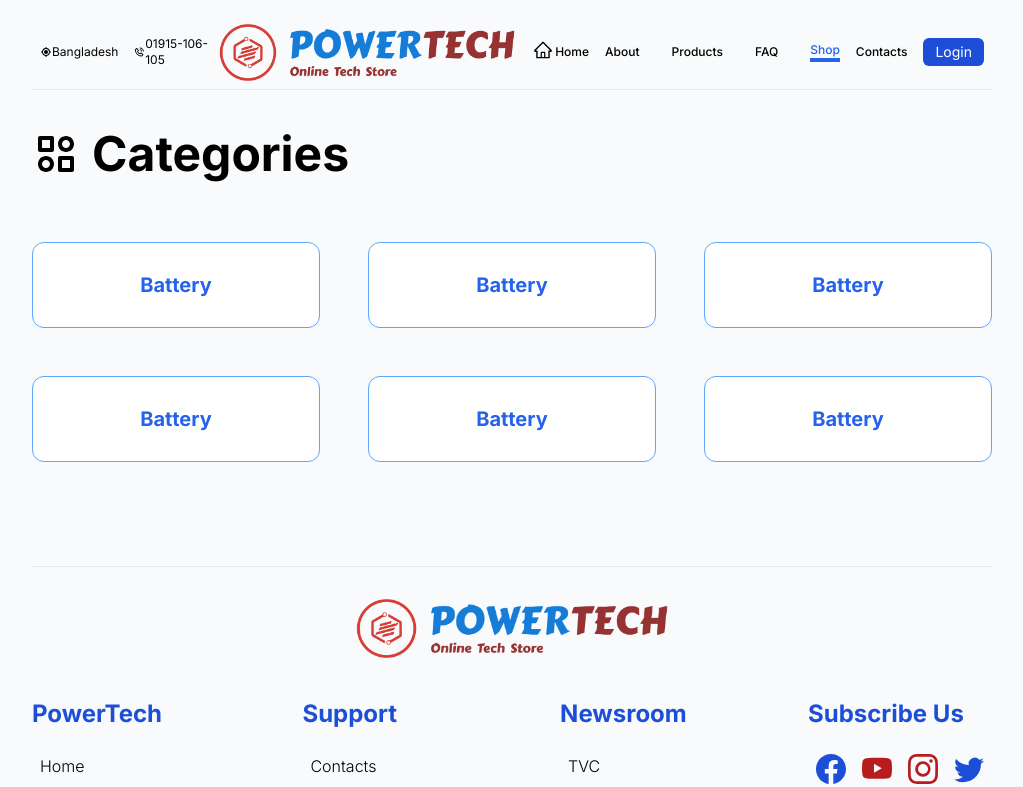
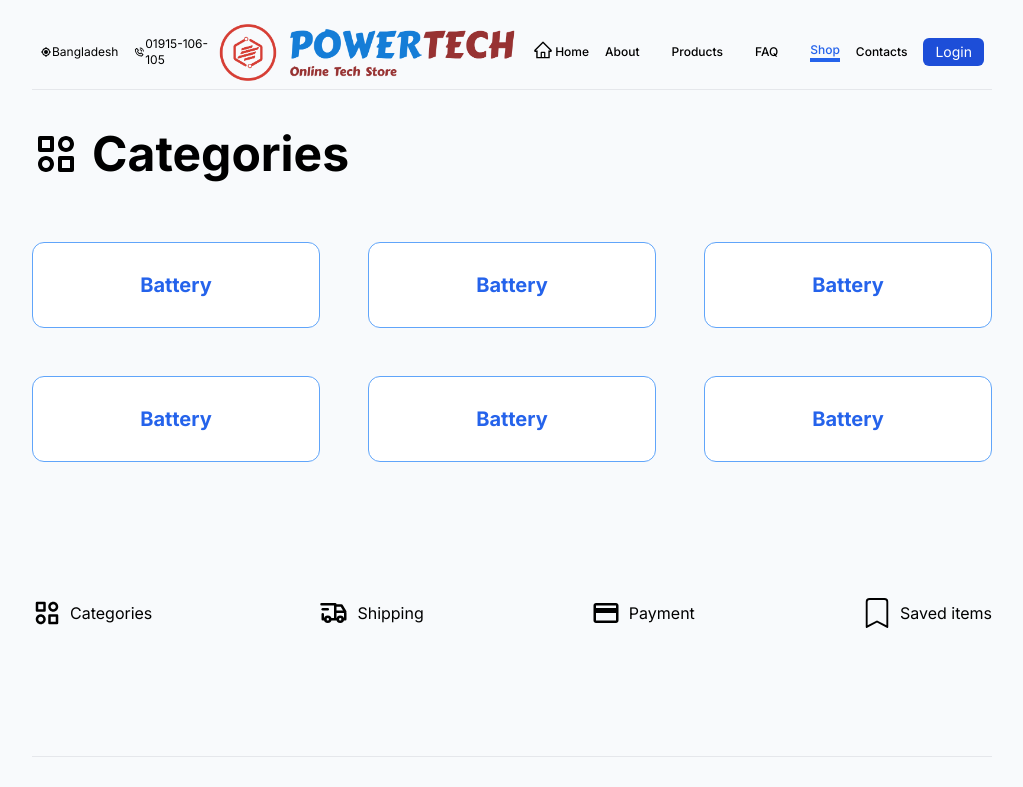
Before and after one commit to rakibulhasan933/power-tech-client, a Next.js app: page /shop in a window 1280 px wide. Shown: the top 787 px of the page, without its empty margins (128-1151 px from the left). Built offline with nearby package versions, Linux system fonts and the light colour scheme.

Commit message:
[ADD] step added

```diff
--- a/app/shop/page.js
+++ b/app/shop/page.js
@@ -1,6 +1,10 @@
+"use client";
 import React from 'react'
 import ShopNavbar from './ShopNavbar'
-import { BiCategoryAlt } from 'react-icons/bi'
+import { BiCategoryAlt } from 'react-icons/bi';
+import { TbTruckDelivery } from "react-icons/tb";
+import { MdPayment } from "react-icons/md";
+import { BsBookmark } from "react-icons/bs";
 
 function ShopCategories() {
 	return (
@@ -32,6 +36,26 @@ function ShopCategories() {
 							Battery
 						</button>
 					</div>
+					<div className='py-20'>
+						<div className="flex justify-between ">
+							<div className="flex items-center ">
+								<BiCategoryAlt className='mr-2 text-3xl' />
+								<h3>Categories</h3>
+							</div>
+							<div className="flex items-center ">
+								<TbTruckDelivery className='mr-2 text-3xl' />
+								<h3>Shipping</h3>
+							</div>
+							<div className="flex items-center ">
+								<MdPayment className='mr-2 text-3xl' />
+								<h3>Payment</h3>
+							</div>
+							<div className="flex items-center ">
+								<BsBookmark className='mr-2 text-3xl' />
+								<h3>Saved items</h3>
+							</div>
+						</div>
+					</div>
 				</div>
 			</div>
 		</section>
```
